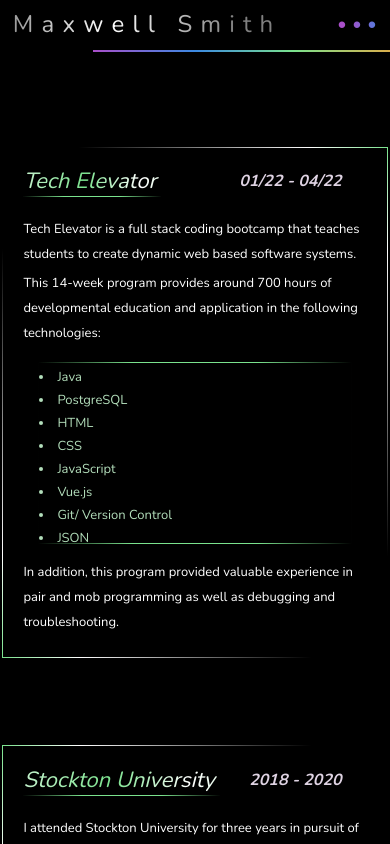
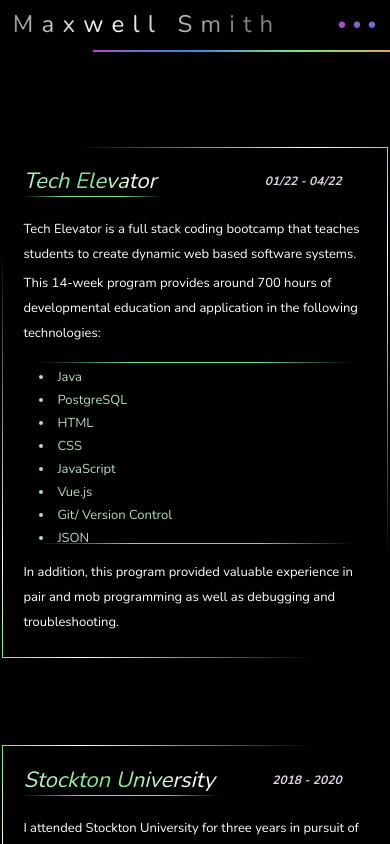
Before and after one commit to mxwllsmth/maxsmith, a React (Create React App) app: page /maxsmith/Education in a window 390 px wide. Shown: the top 844 px of the page. Built offline with nearby package versions, Linux system fonts and the light colour scheme.

Commit message:
Updated education font sizes for mobile

```diff
--- a/src/styles/Education.css
+++ b/src/styles/Education.css
@@ -151,7 +151,7 @@
         font-size: 22px;
     }
 
-    #dateEdu {
+    .dateEdu {
         font-size: 12px;
     }
 
```
